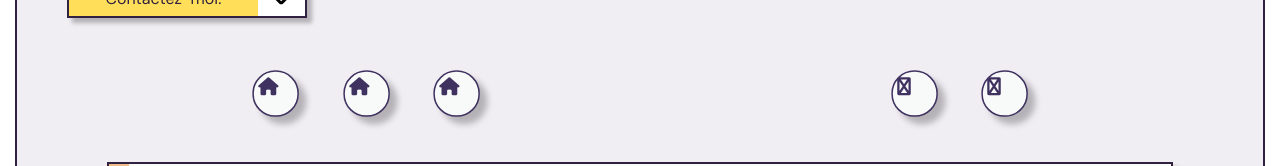
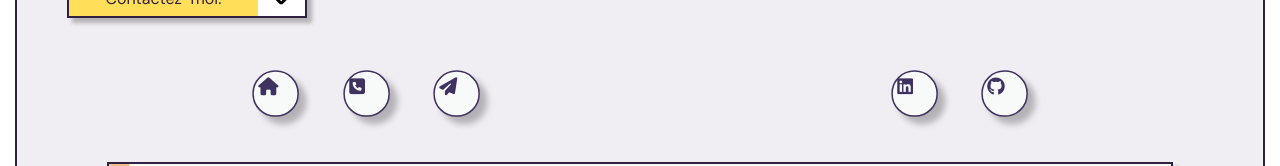
Before and after one commit to TamaraVioleau/CV-VioleauTamara, a Svelte app: page / in a window 1280 px wide. Shown: the part 299-465 px from the top of the page. Built offline with nearby package versions, Linux system fonts and the light colour scheme; some icons are missing.

Commit message:
Update app.scss

```diff
--- a/src/app.scss
+++ b/src/app.scss
@@ -28,7 +28,6 @@ p {
 .fa-linkedin:before,
 .fa-github:before
 {
-    content: "\f015";
     top: 4px;
     left: 3px;
     position: absolute;
```
